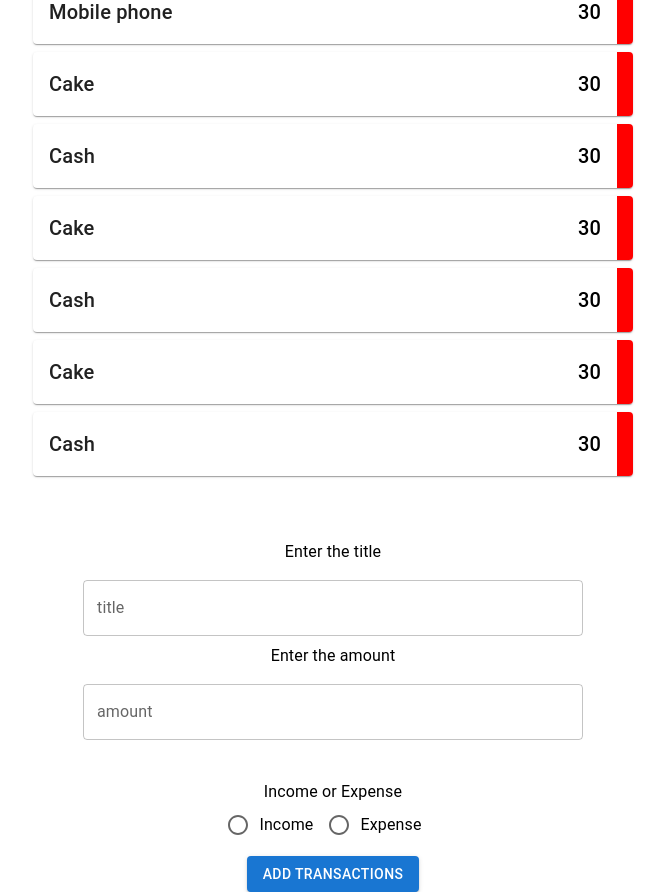
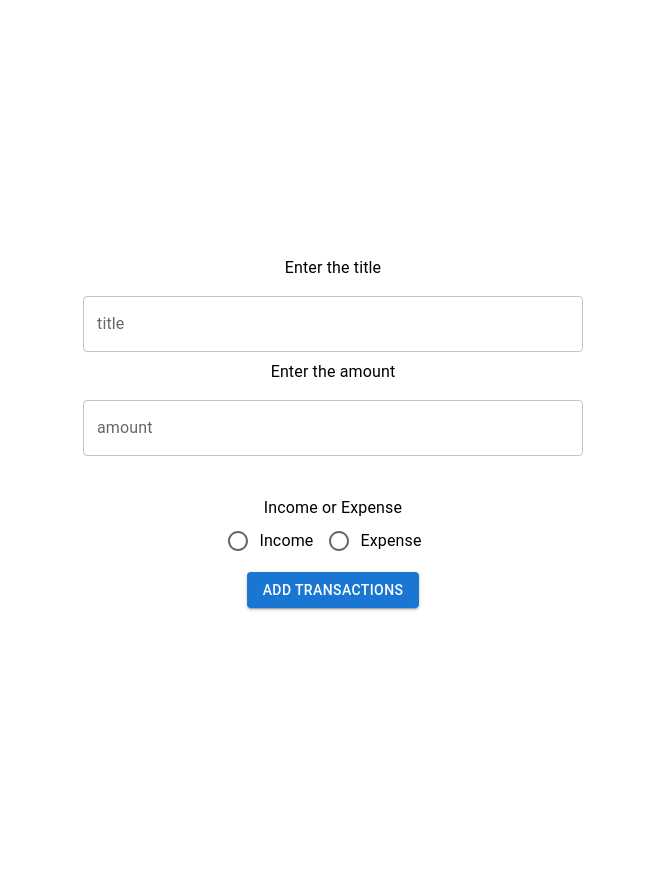
Before and after one commit to kylecalbert/Expense-tracker-challenge, a React (Create React App) app: page / in a window 1280 px wide. Shown: the whole page, without its empty margins (307-972 px from the left). After the commit the page ends 800 px from the top, so only its background shows below. Built offline with nearby package versions, Linux system fonts and the light colour scheme.

Commit message:
the user can now add transaction and it will show in the history card section

```diff
--- a/src/components/HistoryCardGrid.tsx
+++ b/src/components/HistoryCardGrid.tsx
@@ -1,23 +1,22 @@
-import React from 'react';
+import React, { useContext } from 'react';
 import { Grid, Box } from '@mui/material';
 import HistoryCards from './HistoryCards';
+import { ExpenseTrackerContext } from './TrackerProvider';
 const HistoryCardGrid = () => {
-  const cards = [
-    { id: 1, title: 'Camera', price: 10 },
-    { id: 2, title: 'Mobile phone', price: 30 },
-    { id: 3, title: 'Cake ', price: 30 },
-    { id: 3, title: 'Cash', price: 30 },
-    { id: 3, title: 'Cake ', price: 30 },
-    { id: 3, title: 'Cash', price: 30 },
-    { id: 3, title: 'Cake ', price: 30 },
-    { id: 3, title: 'Cash', price: 30 },
-  ];
+  const expenseContext = useContext(ExpenseTrackerContext);
+
+  if (!expenseContext) {
+    return null;
+  }
+
+  const { expenseTrackerStorage } = expenseContext;
+  const { storage } = expenseTrackerStorage;
 
   return (
     <Grid container spacing={1}>
-      {cards.map((card) => (
-        <Grid key={card.id} item lg={12}>
-          <HistoryCards id={card.id} title={card.title} price={card.price} />
+      {storage.map((card) => (
+        <Grid item lg={12}>
+          <HistoryCards title={card.title} amount={card.amount} />
         </Grid>
       ))}
     </Grid>
--- a/src/components/HistoryCards.tsx
+++ b/src/components/HistoryCards.tsx
@@ -3,11 +3,10 @@ import { Card, Box, CardContent, Typography } from '@mui/material';
 
 interface HistoryCardProps {
   title: string;
-  price: number;
-  id: number;
+  amount: string;
 }
 
-const HistoryCards: React.FC<HistoryCardProps> = ({ title, price, id }) => {
+const HistoryCards: React.FC<HistoryCardProps> = ({ title, amount }) => {
   return (
     <Card
       sx={{
@@ -35,7 +34,7 @@ const HistoryCards: React.FC<HistoryCardProps> = ({ title, price, id }) => {
       </CardContent>
       <CardContent sx={{ minWidth: '40px', textAlign: 'right' }}>
         <Typography variant="h6" sx={{ color: 'black' }}>
-          {price}
+          {amount}
         </Typography>
       </CardContent>
       <Box
--- a/src/components/NewTransactions.tsx
+++ b/src/components/NewTransactions.tsx
@@ -31,10 +31,10 @@ const NewTransactions = () => {
 
   const handleAddTransaction = () => {
     if (!title || !amount || !type) {
-      // Checking if any of the required fields (title, amount, type) is missing
+      // Checking if any of the required fields title, amount, type is missing
       setExpenseTrackerErrors({
         ...expenseTrackerErrors,
-        titleError: title ? '' : 'Title is required',
+        titleError: title ? '' : 'Title is required', //if so, check if title has a value, if it doesnt then  add error message
         amountError: amount ? '' : 'Amount is required',
         typeError: type ? '' : 'Please select Income or Expense',
       });
@@ -56,6 +56,7 @@ const NewTransactions = () => {
   const handleAmountChange = (e: React.ChangeEvent<HTMLInputElement>) => {
     const inputValue = e.target.value;
     if (inputValue === '' || /^\d+$/.test(inputValue)) {
+      ///if the amount is not a number  then dont allow the user to enter a value
       setExpenseTrackerData({ ...expenseTrackerData, amount: inputValue });
       setExpenseTrackerErrors({ ...expenseTrackerErrors, amountError: '' });
     }
@@ -133,7 +134,7 @@ const NewTransactions = () => {
               label="Expense"
             />
           </RadioGroup>
-          {typeError && <Typography color="error">{}</Typography>}
+          {typeError && <Typography color="error">{typeError}</Typography>}
         </FormControl>
 
         <Button
```
